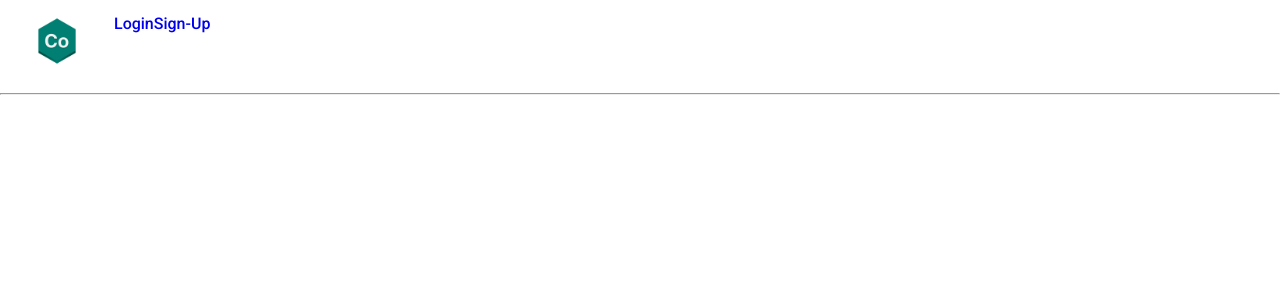
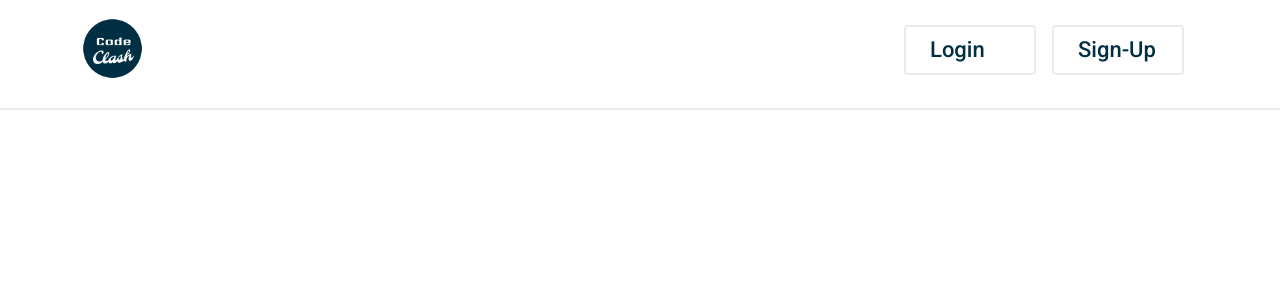
Before and after one commit to imcontrive/CreateAPIs, a React (Create React App) app in the folder client/mini-codewar-frontend/: page /code in a window 1280 px wide. Shown: the top 300 px of the page. Built offline with nearby package versions, Linux system fonts and the light colour scheme.

Commit message:
LoginInUser Modifird

```diff
--- a/client/mini-codewar-frontend/src/components/Header2.js
+++ b/client/mini-codewar-frontend/src/components/Header2.js
@@ -23,8 +23,8 @@ class Header2 extends Component {
           </div>
           {
 			    	user.isAuthInProgress ?
-							<div className="form">
-								<NavLink  to="/login" className="btn" type="submit">Login</NavLink >
+							<div className="control-btns">
+								<NavLink  to="/login"    className="btn" type="submit">Login</NavLink >
 								<NavLink  to="/register" className="btn" type="submit">Sign-Up</NavLink >
 							</div>
 						: <>
--- a/client/mini-codewar-frontend/src/components/LoggedInUser.js
+++ b/client/mini-codewar-frontend/src/components/LoggedInUser.js
@@ -8,19 +8,19 @@ class LoggedInUser extends Component {
 		const user = this.props.user || null;
 		return (
 			<Link to="/user-profile">
-				<div style={{cursor: 'pointer', zIndex:'100'}} >
+				<div className="isUserProfile">
 	        {
 	          user ?
-	            <div style={{ display: "grid",placeItems: 'center', marginRight: '20px'}}>
+	            <div>
 	              {
 	                user.user && user.user.photo ?
-	                  <img style={{width:"40px", height: '40px', borderRadius:'50%'}} src={user.photo} alt='profile-img' />
+	                  <img  className="avatar"  src={user.photo} alt='profile-img' />
 	                :
-	                <div style={{height: "40px", width: "40px", borderRadius:'50%', background: "green",color:"white", display:"grid", placeItems:"center"}}>
-	                  <span style={{color:"#fff"}}>{user ? user.username.slice(0,1).toUpperCase() : "" }</span>
+	                <div className="avatar">
+	                  <span>{user ? user.username.slice(0,1).toUpperCase() : "" }</span>
 	                </div>
 	              }
-							  <p className="user-info" style={{textTransform:'capitalize', color:"white"}}>{user ? user.username : ""}</p>
+							  <p className="user-info" style={{textTransform:'capitalize', color:"#002e43"}}>{user ? user.username : ""}</p>
 	            </div>
 	          : null
 	        }
--- a/client/mini-codewar-frontend/src/header.css
+++ b/client/mini-codewar-frontend/src/header.css
@@ -4,7 +4,7 @@
   display: flex;
   justify-content: space-between;
   align-items: center;
-  padding: 1rem;
+  padding: 1rem 4rem;
   color: #C34f00;
   font-family: 'Roboto', sans-serif;
   font-weight: 500;
@@ -12,19 +12,53 @@
 ul {
   display: inline;
 }
+.header-list{
+  display: flex;
+  justify-content: flex-start !important;
+}
 .header-list li{
   list-style: none;
   display: inline-block;
   padding: 1rem 0.75rem;
 }
 .header-main{
-  display: flex;
+  display: contents;
   justify-content: space-around;
 }
 .header-main > div {
   padding: 0rem 1rem;
 }
 .logo {
-  width: 50px;
-  height: 50px;
+  width: 65px;
+  height: 65px;
 }
+
+
+/* control-btns */
+.control-btns {
+  display: flex;
+  justify-content: end;
+}
+.btn {
+  /* width: 100px; */
+  min-width: 132px;
+  /* height: 0px; */
+  cursor: pointer;
+  background-color: #fff;
+  border: 2px solid rgba(208,215,218,.48);
+  color: #002e43;
+  font-size: 22px;
+  outline: none;
+  padding: 12px 24px;
+  border-radius: 4px;
+  margin-right: 16px;
+}
+.btn:hover {
+    /*background: #C34f00;
+    */border: 2px solid #fa6500;
+    transition: all .15s ease-in-out ;
+    -webkit-transition: all .15s ease-in-out ;
+    -moz-transition: all .15s ease-in-out ;
+    -ms-transition: all .15s ease-in-out ;
+    -o-transition: all .15s ease-in-out ;
+}
--- a/client/mini-codewar-frontend/src/index.css
+++ b/client/mini-codewar-frontend/src/index.css
@@ -119,9 +119,10 @@ body {
   color: #15151E !important;
 }
 .header-border {
-  border-color: 0.25px solid rgba(208,215,218,0.48);
-  z-index: 1;
-  height: 1.25px !important;
+  border: 1px solid rgba(208,215,218,.48) !important;
+  margin: orem 0rem;
+  /* z-index: 1; */
+  /* height: 1.25px !important; */
 }
 .primary-btn {
   min-width: 150px;
@@ -226,3 +227,22 @@ table td.gap span {
 }
 
 /* @import './App.css' */
+
+/* userProfiles */
+.isUserProfile {
+  display: flex;
+  flex-wrap: wrap;
+}
+.isUserProfile .avatar {
+  display: grid;
+  place-items: center;
+  width: 55px;
+  height: 55px;
+  background: #002e43;
+  color: #fff;
+  border-radius: 50%;
+  -webkit-border-radius: 50%;
+  -moz-border-radius: 50%;
+  -ms-border-radius: 50%;
+  -o-border-radius: 50%;
+}
```
Also changed, not shown: client/mini-codewar-frontend/public/icon.png.
